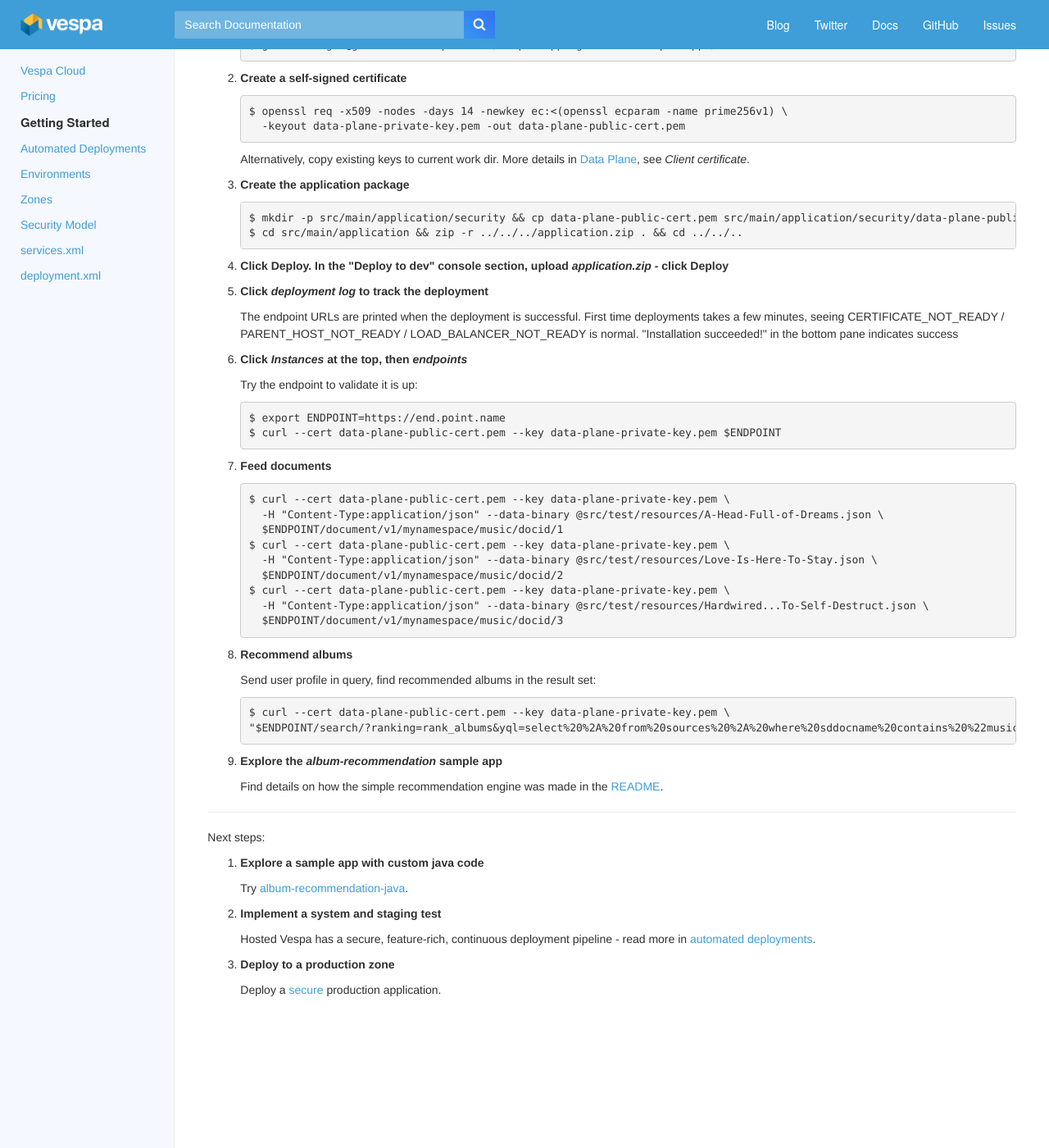
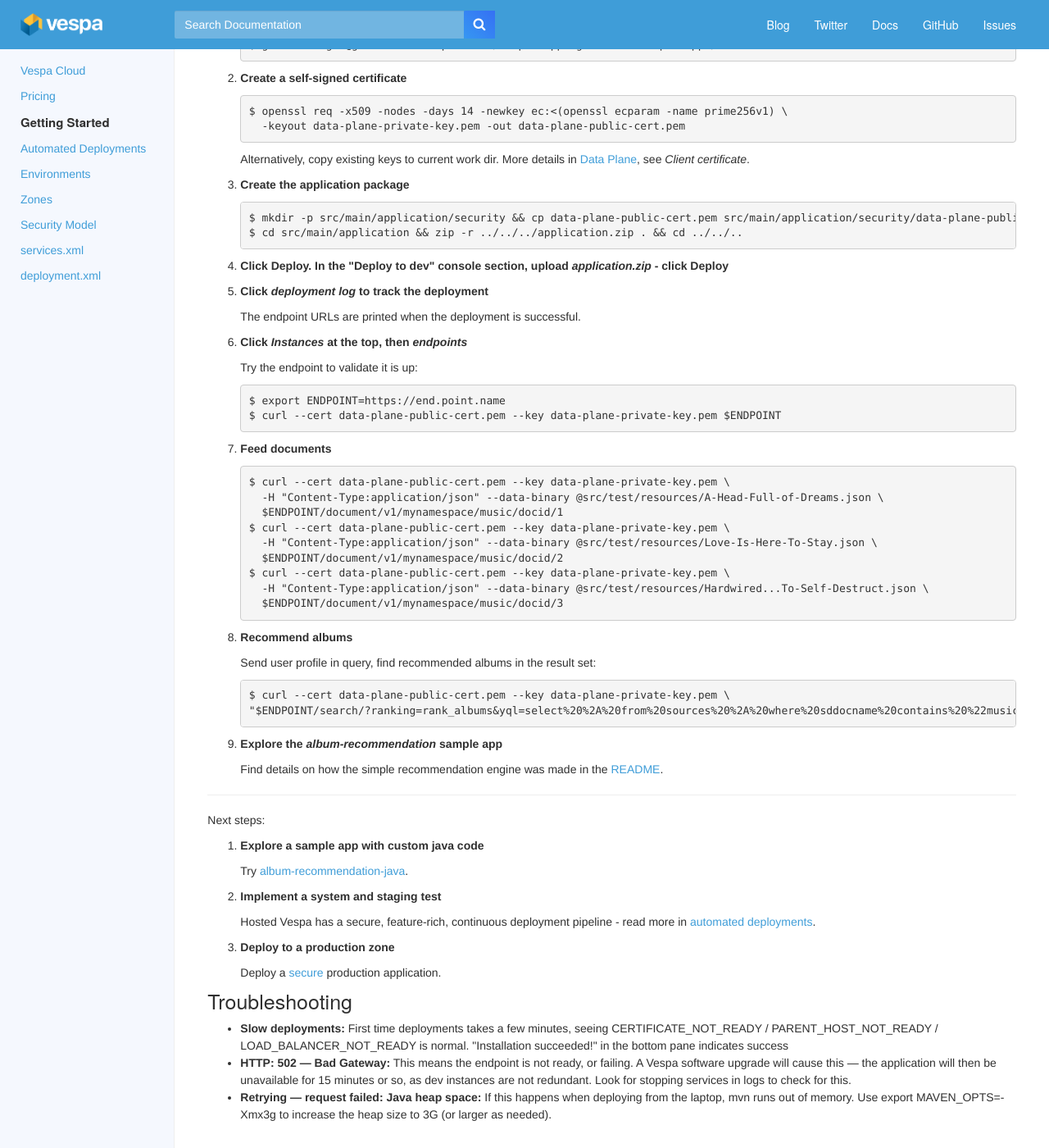
Before and after one commit to vespa-engine/cloud, a Jekyll site: the page built from getting-started.html, in a window 1280 px wide and 1400 px high, scrolled down 237 px. Shown: the whole window at 82% size. Built offline with Jekyll 4.4.1, drawn with Linux system fonts in a browser that asks for light colours; before the commit the page ends 1485 px from its top, so only the background shows below that.

Commit message:
troubleshooting

```diff
--- a/getting-started.html
+++ b/getting-started.html
@@ -4,11 +4,7 @@ title: "Getting Started"
 
 <p>
 Hosted Vespa is at the moment <a href="mailto:info@vespa.ai">invite only</a>.
-</p>
-
-
-
-<p>
+</p><p>
 To get started, create an application in the <a href="http://console.vespa.ai/">console</a>.
 This requires a Google or GitHub account.
 Click "Create application" and enter application name.
@@ -16,8 +12,6 @@ Click "Create application" and enter application name.
 Prerequisites for the sample apps are git and a X.509 certificate.
 A certificate is also generated below.
 </p>
-
-
 <ol>
     <li>
         <p>
@@ -142,3 +133,22 @@ Next steps:
   </li>
 </ol>
 </p>
+
+
+
+<h2 id="troubleshooting">Troubleshooting</h2>
+<ul>
+  <li>
+  <strong>Slow deployments:</strong>
+  First time deployments takes a few minutes,
+  seeing CERTIFICATE_NOT_READY / PARENT_HOST_NOT_READY / LOAD_BALANCER_NOT_READY is normal.
+  "Installation succeeded!" in the bottom pane indicates success
+  </li><li>
+  <strong>HTTP: 502 — Bad Gateway:</strong> This means the endpoint is not ready, or failing.
+  A Vespa software upgrade will cause this — the application will then be unavailable for 15 minutes or so,
+  as dev instances are not redundant. Look for stopping services in logs to check for this.
+  </li><li>
+  <strong>Retrying — request failed: Java heap space:</strong> If this happens when deploying from the laptop, mvn runs out of memory.
+  Use export MAVEN_OPTS=-Xmx3g to increase the heap size to 3G (or larger as needed).
+  </li>
+</ul>
```
Also changed, not shown: other parts of getting-started.html (+0 -3 lines).
